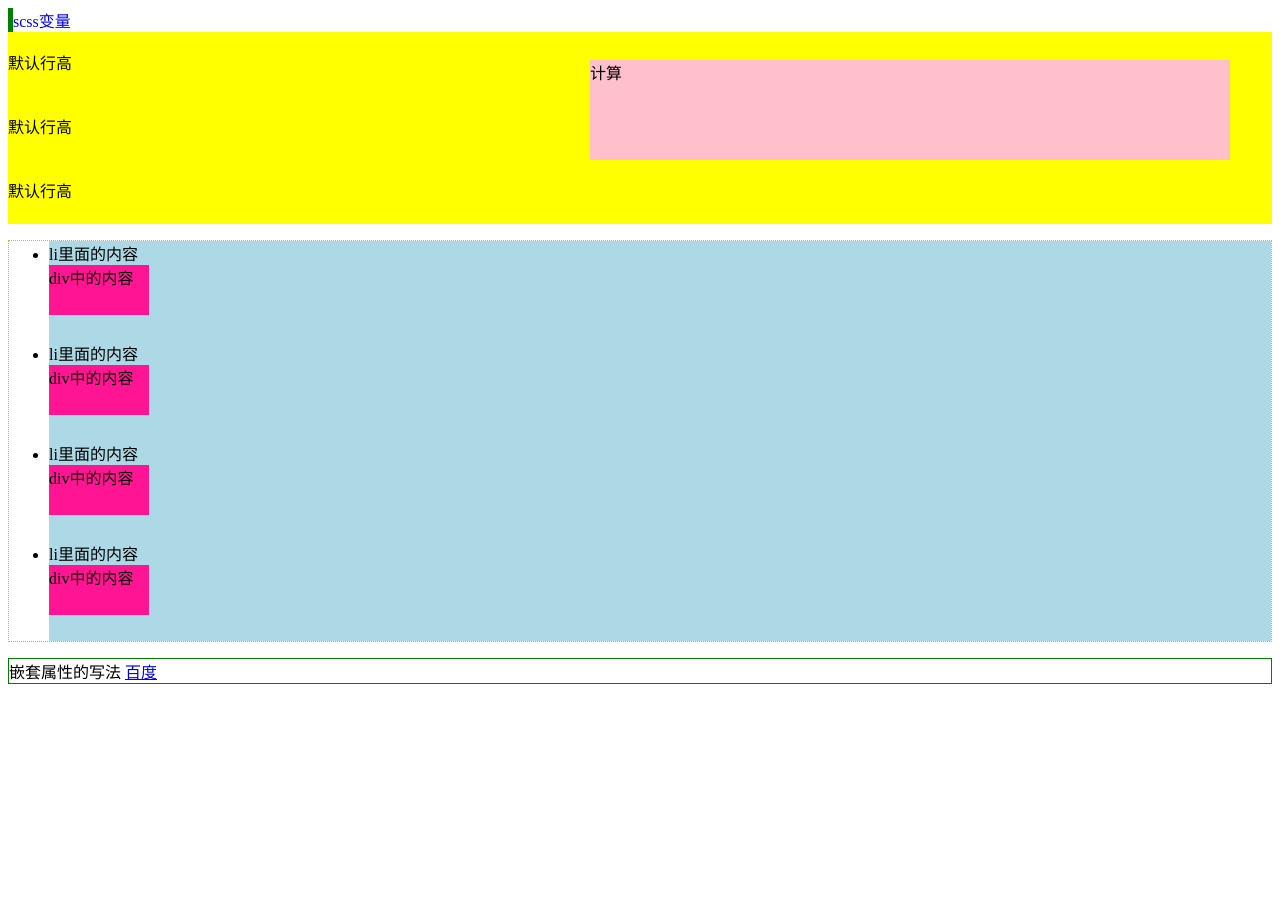
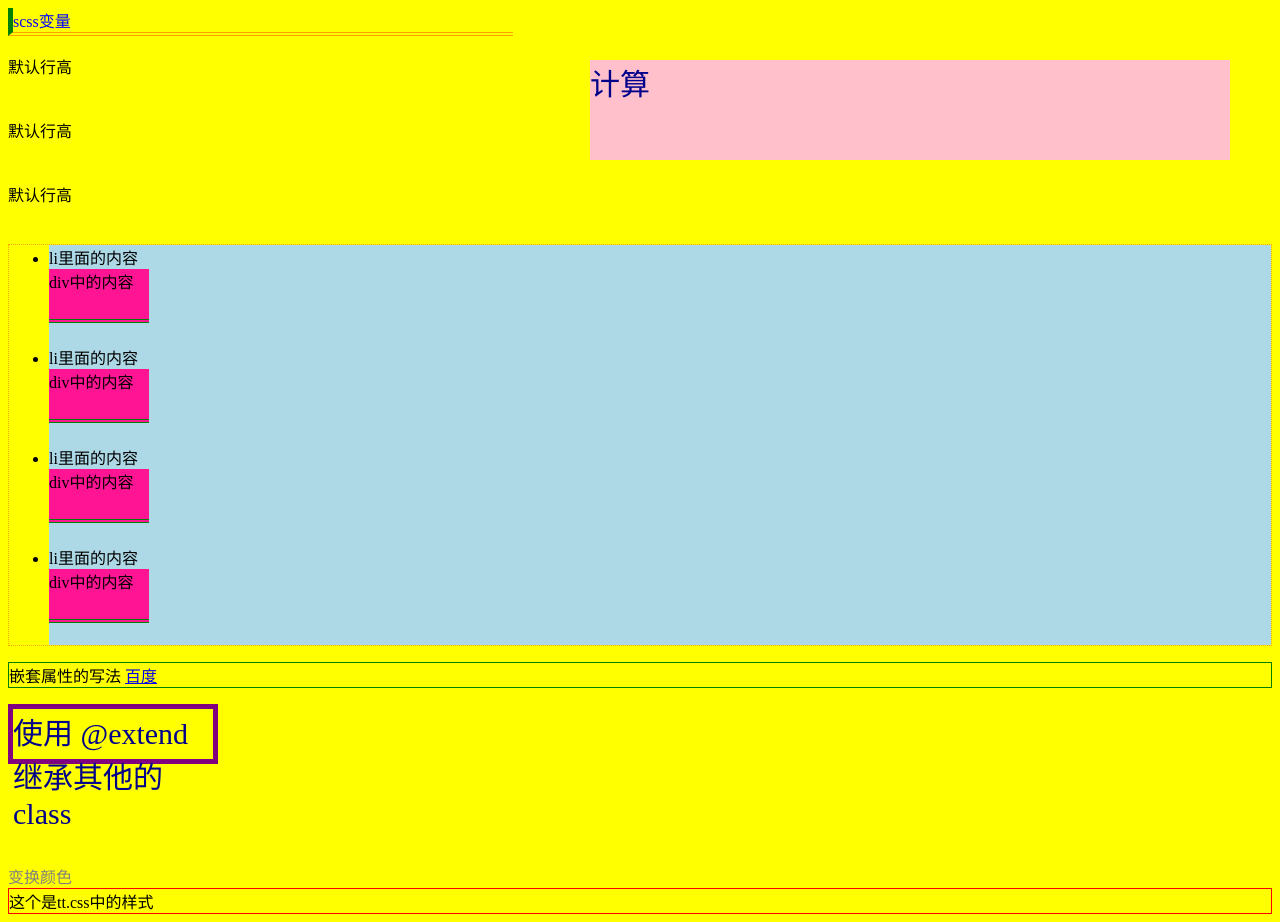
Before and after one commit to yinyinyinyinyin/scsscode, a plain HTML site: page index.html in a window 1280 px wide. Before the commit the page ends 800 px from the top, so only its background shows below. Drawn offline with Linux system fonts and the light colour scheme.

Commit message:
第二次提交

```diff
--- a/default.scss
+++ b/default.scss
@@ -63,3 +63,62 @@ a{
 //标准的CSS注释 /* comment */ ，会保留到编译后的文件。
 // 单行注释 // comment，只保留在SASS源文件中，编译后被省略。
 // /*! comment */ ，表示"重要注释",压缩时保留注释，用于声明版权。
+
+/*6.继承 @extend */
+.class1{
+	border:5px solid purple;
+}
+.class2{
+	@extend .class1;
+	width:200px;
+	height: 50px;
+	background-color: yellow;
+}
+
+/*7.mixin 混入的写法，将重用的代码块整合在一起，作为公共的样式*/
+/*定义混入*/
+@mixin font{
+	font-size: 30px;
+	color:darkblue;
+}
+
+.class2{
+	@include font;/* 调用 混入*/
+}
+.ccc{
+	@include font;
+}
+
+/*可以传参数的mixin*/
+@mixin bottomBorder($color:#000){
+	border-bottom:4px double $color;
+}
+/*调用*/
+ul{
+	li{
+		div{
+			@include bottomBorder(green);
+		}
+	}
+}
+.mycolor{
+	@include bottomBorder(orange);
+}
+
+/*8.color 函数*/
+
+$yanse :lighten(#000,50%);/*可以设置透明度*/
+.ceshi1{
+	color:$yanse;
+	margin-top:100px;}
+
+//	darken(#cc3, 10%) /* #a3a329 颜色的暗度的设置*/
+//	grayscale(#cc3) /* #808080 颜色的灰度设置*/
+//	complement(#cc3) /* #33c 补色的设置*/
+
+/*9.使用 @import 引入 外部的 scss文件  ，或 css文件
+引入的如果是scss文件，会将 scss文件和我们的主文件编译为一个文件
+引入的是 css文件，就不能编译在一起！css里面的样式还是可以使用的
+*/
+@import "qq.scss";
+@import "tt.css";
--- /dev/null
+++ b/default2.scss
@@ -0,0 +1,18 @@
+/*scss的高级语法*/
+/*1.if  else  条件语句*/
+/*lightness 获取颜色的亮度*/
+$color:#f00;
+p{
+	/*color:lightness(#000);*/
+	@if 1 + 1 == 2 {border:1px solid;}
+	@if 5 > 3 {border:2px dotted;}
+	@if lightness($color) > 30% {
+		color:$color;
+		background-color: #000;
+	}
+	@else{
+		color:$color;
+		background-color: #fff;
+	}
+
+}
--- a/index.html
+++ b/index.html
@@ -22,5 +22,9 @@
 		<p>嵌套属性的写法
 		<a href="http://www.baidu.com">百度</a>
 		</p>
+
+		<div class="class2">使用 @extend继承其他的class</div>
+		<div class="ceshi1">变换颜色</div>
+		<div class="yin">这个是tt.css中的样式</div>
 	</body>
 </html>
--- /dev/null
+++ b/tt.css
@@ -0,0 +1 @@
+.yin{border:1px solid red;}
```
Also changed, not shown: scss高级语法.html (added, +11 -0 lines), default.css, default2.css (added).
